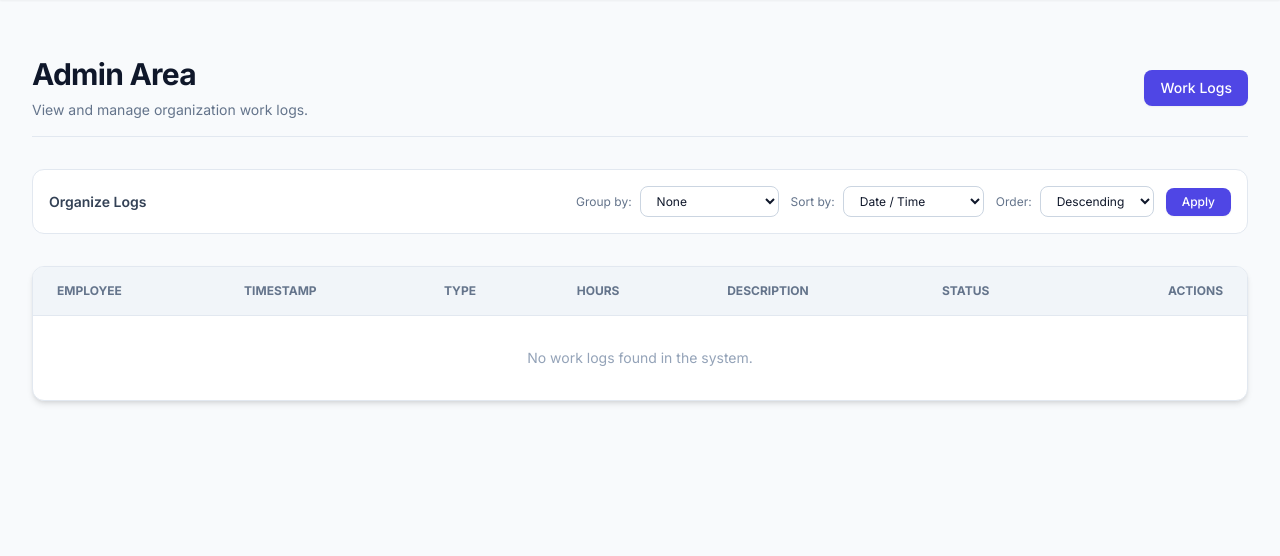
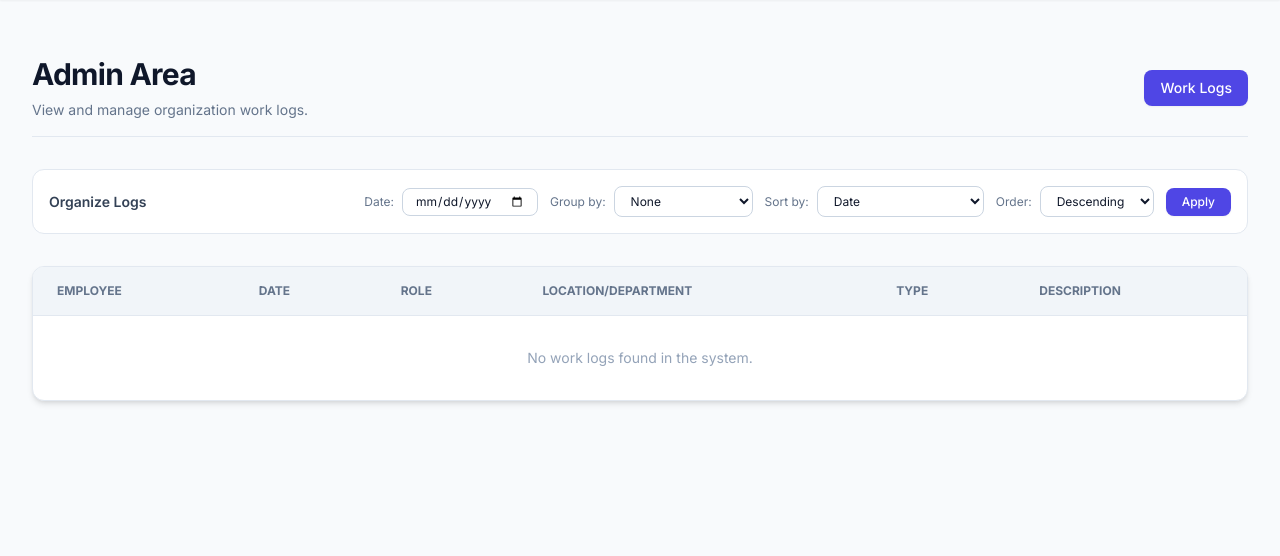
Before and after one commit to aadil007-1/IOCL-Logix, a Flask app: template app/templates/admin.html in a window 1280 px wide. Shown: the part 65-621 px from the top of the page. Run offline with Flask 3, Linux system fonts and the light colour scheme; the template is opened without the code that fills it, so the values that code supplies are empty; some libraries are stand-ins or nearby versions.

Commit message:
Update work logs and admin filters (date selector, remove hours, add role/location dropdowns, remove status/actions columns)

```diff
--- a/app/templates/admin.html
+++ b/app/templates/admin.html
@@ -24,6 +24,13 @@
         <span class="text-sm font-semibold text-slate-700 dark:text-slate-300">Organize Logs</span>
         <form method="GET" action="{{ url_for('admin.dashboard') }}" class="flex flex-wrap items-center gap-3">
             <div class="flex items-center space-x-2">
+                <label for="filter_date" class="text-xs text-slate-500 dark:text-slate-400">Date:</label>
+                <input type="date" id="filter_date" name="filter_date" value="{{ filter_date }}" class="bg-white dark:bg-zinc-950 border border-slate-300 dark:border-zinc-800 rounded-lg px-3 py-1 text-xs text-slate-900 dark:text-white focus:ring-2 focus:ring-indigo-500">
+                {% if filter_date %}
+                <button type="button" onclick="document.getElementById('filter_date').value = ''; this.form.submit();" class="text-xs text-red-500 hover:text-red-700 dark:text-red-400">Clear</button>
+                {% endif %}
+            </div>
+            <div class="flex items-center space-x-2">
                 <label for="group_by" class="text-xs text-slate-500 dark:text-slate-400">Group by:</label>
                 <select id="group_by" name="group_by" class="bg-white dark:bg-zinc-950 border border-slate-300 dark:border-zinc-800 rounded-lg px-3 py-1.5 text-xs text-slate-900 dark:text-white focus:ring-2 focus:ring-indigo-500">
                     <option value="none" {% if group_by == 'none' %}selected{% endif %}>None</option>
@@ -35,10 +42,10 @@
             <div class="flex items-center space-x-2">
                 <label for="sort_by" class="text-xs text-slate-500 dark:text-slate-400">Sort by:</label>
                 <select id="sort_by" name="sort_by" class="bg-white dark:bg-zinc-950 border border-slate-300 dark:border-zinc-800 rounded-lg px-3 py-1.5 text-xs text-slate-900 dark:text-white focus:ring-2 focus:ring-indigo-500">
-                    <option value="timestamp" {% if sort_by == 'timestamp' %}selected{% endif %}>Date / Time</option>
+                    <option value="timestamp" {% if sort_by == 'timestamp' %}selected{% endif %}>Date</option>
                     <option value="name" {% if sort_by == 'name' %}selected{% endif %}>Employee Name</option>
-                    <option value="hours" {% if sort_by == 'hours' %}selected{% endif %}>Hours Worked</option>
-                    <option value="status" {% if sort_by == 'status' %}selected{% endif %}>Status</option>
+                    <option value="role" {% if sort_by == 'role' %}selected{% endif %}>Role</option>
+                    <option value="location_dept" {% if sort_by == 'location_dept' %}selected{% endif %}>Location/Department</option>
                     <option value="type" {% if sort_by == 'type' %}selected{% endif %}>Work Type</option>
                     <option value="date_type" {% if sort_by == 'date_type' %}selected{% endif %}>Date, then Type</option>
                     <option value="name_date" {% if sort_by == 'name_date' %}selected{% endif %}>Name, then Date</option>
@@ -57,26 +64,24 @@
         </form>
     </div>
 
-    <!-- All Logs Table -->
     <div class="bg-white dark:bg-zinc-900/30 rounded-xl shadow-md border border-slate-200 dark:border-zinc-800 overflow-hidden transition-colors">
         <div class="overflow-x-auto">
             <table class="w-full text-sm text-left text-slate-700 dark:text-slate-300">
                 <thead class="text-xs text-slate-500 dark:text-slate-400 uppercase bg-slate-100 dark:bg-zinc-950 border-b border-slate-200 dark:border-zinc-800">
                     <tr>
                         <th scope="col" class="px-6 py-4">Employee</th>
-                        <th scope="col" class="px-6 py-4">Timestamp</th>
+                        <th scope="col" class="px-6 py-4">Date</th>
+                        <th scope="col" class="px-6 py-4">Role</th>
+                        <th scope="col" class="px-6 py-4">Location/Department</th>
                         <th scope="col" class="px-6 py-4">Type</th>
-                        <th scope="col" class="px-6 py-4">Hours</th>
                         <th scope="col" class="px-6 py-4">Description</th>
-                        <th scope="col" class="px-6 py-4">Status</th>
-                        <th scope="col" class="px-6 py-4 text-right">Actions</th>
                     </tr>
                 </thead>
                 <tbody>
                     {% for group in grouped_logs %}
                         {% if group.group_name %}
                         <tr class="bg-indigo-50/40 dark:bg-indigo-950/20 border-b border-slate-200 dark:border-zinc-800">
-                            <td colspan="7" class="px-6 py-3.5 font-bold text-indigo-700 dark:text-indigo-400 text-xs uppercase tracking-wider">
+                            <td colspan="6" class="px-6 py-3.5 font-bold text-indigo-700 dark:text-indigo-400 text-xs uppercase tracking-wider">
                                 <span class="bg-indigo-100 dark:bg-indigo-900/50 px-2.5 py-1 rounded-md mr-2">
                                     {{ group.group_name }}
                                 </span>
@@ -93,40 +98,22 @@
                                 {{ log.profiles.name if log.profiles else 'Unknown' }}
                                 <span class="text-xs text-slate-500 block">({{ log.profiles.username if log.profiles else 'No ID' }})</span>
                             </td>
-                            <td class="px-6 py-4 whitespace-nowrap">{{ log.timestamp[:16].replace('T', ' ') }}</td>
+                            <td class="px-6 py-4 whitespace-nowrap">{{ log.timestamp[:10] }}</td>
+                            <td class="px-6 py-4 whitespace-nowrap">
+                                <span class="px-2 py-1 bg-blue-100 dark:bg-blue-900/30 text-blue-800 dark:text-blue-400 text-xs rounded-full border border-blue-200 dark:border-blue-850/50 font-medium">{{ log.role or 'N/A' }}</span>
+                            </td>
+                            <td class="px-6 py-4 whitespace-nowrap">
+                                <span class="px-2 py-1 bg-purple-100 dark:bg-purple-900/30 text-purple-800 dark:text-purple-400 text-xs rounded-full border border-purple-200 dark:border-purple-850/50 font-medium">{{ log.location_dept or 'N/A' }}</span>
+                            </td>
                             <td class="px-6 py-4">
                                 <span class="px-2 py-1 bg-slate-100 dark:bg-zinc-800 text-slate-700 dark:text-slate-300 text-xs rounded-full border border-slate-200 dark:border-zinc-700">{{ log.work_type }}</span>
                             </td>
-                            <td class="px-6 py-4 font-medium text-indigo-600 dark:text-indigo-400">{{ log.hours }}</td>
-                            <td class="px-6 py-4">{{ log.description }}</td>
-                            <td class="px-6 py-4">
-                                {% if log.status == 'approved' %}
-                                <span class="px-2 py-1 bg-green-100 text-green-800 border border-green-200 dark:bg-green-900/30 dark:text-green-400 dark:border-green-900/50 text-xs rounded-full">Approved</span>
-                                {% elif log.status == 'rejected' %}
-                                <span class="px-2 py-1 bg-red-100 text-red-800 border border-red-200 dark:bg-red-900/30 dark:text-red-400 dark:border-red-900/50 text-xs rounded-full">Rejected</span>
-                                {% else %}
-                                <span class="px-2 py-1 bg-yellow-100 text-yellow-800 border border-yellow-200 dark:bg-yellow-950/30 dark:text-yellow-400 dark:border-yellow-900/50 text-xs rounded-full">Pending</span>
-                                {% endif %}
-                            </td>
-                            <td class="px-6 py-4 text-right">
-                                {% if log.status == 'pending' %}
-                                <form method="POST" action="{{ url_for('admin.review_log', log_id=log.id) }}" class="inline">
-                                    <input type="hidden" name="action" value="approve">
-                                    <button type="submit" class="text-green-600 hover:text-green-700 dark:text-green-400 dark:hover:text-green-300 font-medium transition-colors mr-3">Approve</button>
-                                </form>
-                                <form method="POST" action="{{ url_for('admin.review_log', log_id=log.id) }}" class="inline">
-                                    <input type="hidden" name="action" value="reject">
-                                    <button type="submit" class="text-red-600 hover:text-red-700 dark:text-red-400 dark:hover:text-red-300 font-medium transition-colors">Reject</button>
-                                </form>
-                                {% else %}
-                                <span class="text-slate-400 dark:text-slate-500 text-xs uppercase tracking-wide">Reviewed</span>
-                                {% endif %}
-                            </td>
+                            <td class="px-6 py-4 max-w-xs truncate" title="{{ log.description }}">{{ log.description }}</td>
                         </tr>
                         {% endfor %}
                     {% else %}
                     <tr>
-                        <td colspan="7" class="px-6 py-8 text-center text-slate-400 dark:text-slate-500">
+                        <td colspan="6" class="px-6 py-8 text-center text-slate-400 dark:text-slate-500">
                             <p>No work logs found in the system.</p>
                         </td>
                     </tr>
--- a/supabase_schema.sql
+++ b/supabase_schema.sql
@@ -52,6 +52,8 @@ CREATE TABLE public.work_logs (
   timestamp timestamp with time zone NOT NULL,
   work_type text NOT NULL,
   description text NOT NULL,
+  location_dept text,
+  role text,
   hours numeric NOT NULL CHECK (hours > 0),
   status text DEFAULT 'pending' NOT NULL,
   created_at timestamp with time zone DEFAULT timezone('utc'::text, now()) NOT NULL
```
Also changed, not shown: app/routes/admin_routes.py (+10 -6 lines), app/routes/dashboard_routes.py (+7 -4 lines), app/templates/dashboard.html (+53 -90 lines), seed_work_logs.py (+7 -3 lines).
